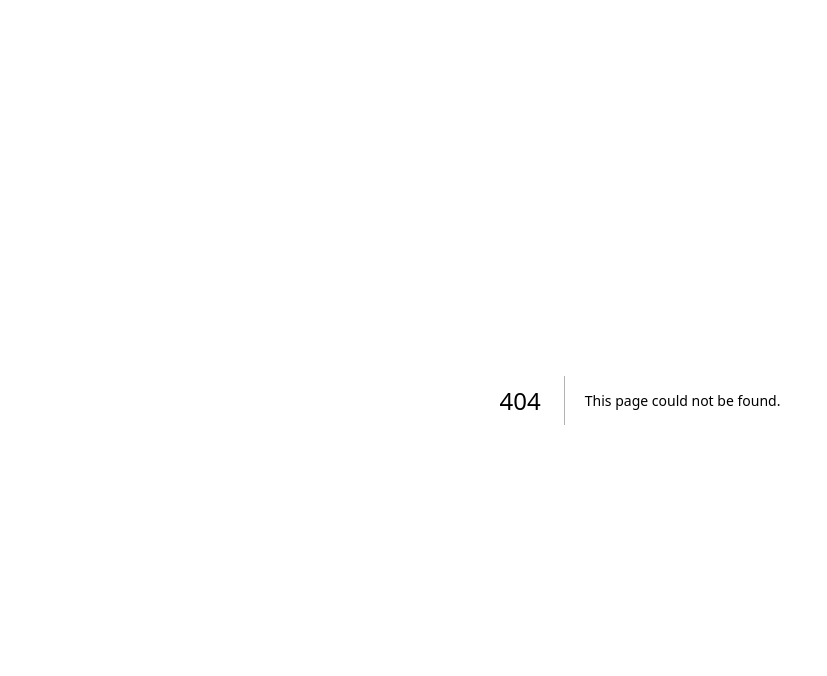
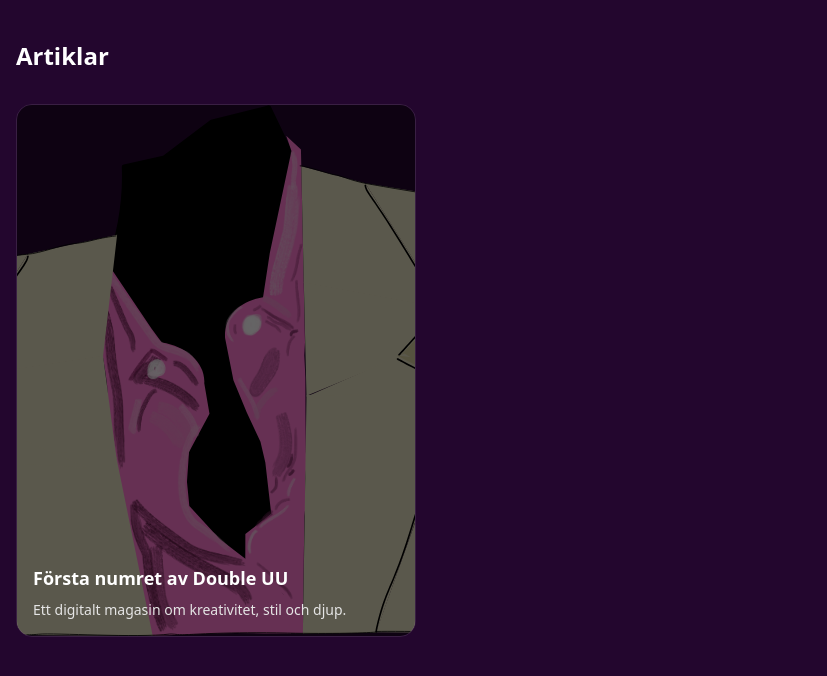
Before and after one commit to gitwilma/double-uu, a Next.js app: page /articles in a window 1280 px wide. Before the commit this address had no page. Shown: the top 676 px of the page, without its empty margins (0-827 px from the left). Built offline with nearby package versions, Linux system fonts and the light colour scheme.

Commit message:
Added animation on Hero, mockdata and types in lib, and first version of articles page

```diff
--- /dev/null
+++ b/app/api/subscribe/route.ts
@@ -0,0 +1,13 @@
+import { NextResponse } from "next/server";
+import { addSubscriber } from "@/lib/repositories/subscriberRepo.mock";
+
+export async function POST(request: Request) {
+  const { email } = await request.json();
+
+  if (!email || typeof email !== "string") {
+    return NextResponse.json({ error: "Invalid email" }, { status: 400 });
+  }
+
+  const subscriber = await addSubscriber(email);
+  return NextResponse.json({ ok: true, subscriber });
+}
--- /dev/null
+++ b/app/articles/ArticleCard.tsx
@@ -0,0 +1,38 @@
+import Link from "next/link";
+import Image from "next/image";
+import type { Article } from "@/lib/types";
+
+type ArticleCardProps = {
+  article: Article;
+};
+
+export function ArticleCard({ article }: ArticleCardProps) {
+  return (
+    <Link href={`/articles/${article.slug}`} className="group block">
+      <article className="relative overflow-hidden rounded-2xl border border-white/10">
+        <div className="relative aspect-[3/4] w-full">
+          {article.coverImage && (
+            <Image
+              src={article.coverImage}
+              alt={article.title}
+              fill
+              className="object-cover"
+            />
+          )}
+
+          <div className="absolute inset-0 bg-black/60 transition-colors duration-300 group-hover:bg-black/0" />
+          <div className="pointer-events-none absolute inset-0 flex flex-col justify-end p-4">
+            <h2 className="text-lg font-semibold text-white">
+              {article.title}
+            </h2>
+            {article.excerpt && (
+              <p className="mt-2 text-sm text-neutral-200">
+                {article.excerpt}
+              </p>
+            )}
+          </div>
+        </div>
+      </article>
+    </Link>
+  );
+}
--- /dev/null
+++ b/app/articles/[slug]/page.tsx
@@ -0,0 +1,28 @@
+import { getArticleBySlug } from "@/lib/repositories/articleRepo.mock";
+import { notFound } from "next/navigation";
+
+interface Props {
+  params: { slug: string };
+}
+
+export default async function ArticlePage({ params }: Props) {
+  const article = await getArticleBySlug(params.slug);
+
+  if (!article || article.status !== "published") {
+    notFound();
+  }
+
+  return (
+    <main className="mx-auto max-w-3xl px-4 py-10">
+      <h1 className="text-3xl font-semibold">{article.title}</h1>
+      {article.publishedAt && (
+        <p className="mt-2 text-xs text-neutral-400">
+          Publicerad {new Date(article.publishedAt).toLocaleDateString("sv-SE")}
+        </p>
+      )}
+      <article className="prose prose-invert mt-6 max-w-none">
+        <p>{article.content}</p>
+      </article>
+    </main>
+  );
+}
--- /dev/null
+++ b/app/articles/page.tsx
@@ -0,0 +1,18 @@
+import { getPublishedArticles } from "@/lib/repositories/articleRepo.mock";
+import { ArticleCard } from "./ArticleCard";
+
+export default async function ArticlesPage() {
+  const articles = await getPublishedArticles();
+
+  return (
+    <main className="mx-auto flex min-h-screen flex-col gap-8 px-4 py-10 bg-[#23062E]">
+      <h1 className="text-2xl font-semibold text-white">Artiklar</h1>
+
+      <section className="grid gap-6 md:grid-cols-2 lg:grid-cols-3">
+        {articles.map((article) => (
+          <ArticleCard key={article.id} article={article} />
+        ))}
+      </section>
+    </main>
+  );
+}
--- a/app/components/home/Hero.tsx
+++ b/app/components/home/Hero.tsx
@@ -2,11 +2,54 @@
 
 import Image from "next/image";
 import { HeroWrapper } from "./Hero.styled";
+import { motion } from "framer-motion";
+import { useState, useCallback, useEffect } from "react";
+import { useRouter } from "next/navigation";
 
+const MIN_ZOOM = 1;
+const MAX_ZOOM = 10;
+const ZOOM_STEP = 0.05;
 
 export function Hero() {
+  const [zoom, setZoom] = useState(1);
+  const [hasNavigated] = useState(false);
+  const router = useRouter();
+
+  const handleWheel = useCallback(
+    (event: React.WheelEvent<HTMLDivElement>) => {
+      event.preventDefault();
+
+      const direction = event.deltaY < 0 ? 1 : -1;
+
+      setZoom((prev) => {
+        const next = Math.min(
+          MAX_ZOOM,
+          Math.max(MIN_ZOOM, prev + direction * ZOOM_STEP)
+        );
+        return next;
+      });
+    },
+    []
+  );
+
+  useEffect(() => {
+    if (!hasNavigated && zoom >= MAX_ZOOM) {
+      router.push("/inner");
+    }
+  }, [zoom, hasNavigated, router]);
+
   return (
-    <HeroWrapper>
+    <HeroWrapper
+      onWheel={handleWheel}
+      style={{ position: "relative", overflow: "hidden" }}
+    >
+      <motion.div
+        className="relative h-full w-full"
+        animate={{ scale: zoom }}
+        transition={{ type: "spring", stiffness: 20, damping: 30 }}
+
+        style={{ originX: 0.65, originY: 0.6 }}
+      >
         <Image
           src="/illustrations/blazer-lady3.svg"
           alt="Blazer lady hero"
@@ -14,6 +57,15 @@ export function Hero() {
           priority
           className="object-contain bg-[#F5EDF8]"
         />
+        <Image
+          src="/illustrations/Group.svg"
+          alt="Overlay group"
+          width={80}
+          height={80}
+          className="pointer-events-none absolute left-5/8 top-5/9 -translate-x-2/4 -translate-y-1/4"
+          priority
+        />
+      </motion.div>
     </HeroWrapper>
   );
 }
--- /dev/null
+++ b/app/inner/page.tsx
@@ -0,0 +1,30 @@
+"use client";
+
+import { motion } from "framer-motion";
+import Image from "next/image";
+
+export default function InnerPage() {
+  return (
+    <div className="relative flex h-screen items-center justify-center bg-[#23062E] text-white overflow-hidden">
+      <motion.div
+        className="absolute left-1/2 top-1/2 -translate-x-1/2 -translate-y-1/2"
+        initial={{ y: 0, scale: 1 }}
+        animate={{ y: -230, scale: 0.1 }}
+        transition={{
+          duration: 1.8,
+          ease: "easeInOut",
+        }}
+      >
+        <Image
+          src="/logo1.svg"
+          alt="Logo"
+          width={800}
+          height={800}
+          className="drop-shadow-lg"
+          priority
+        />
+      </motion.div>
+
+    </div>
+  );
+}
--- a/app/page.tsx
+++ b/app/page.tsx
@@ -1,15 +1,12 @@
 import { Hero } from "./components/home/Hero";
 import { Footer } from "./components/layout/Footer";
 
-
 export default function HomePage() {
   return (
-    <div className="flex h-screen flex-col overflow-hidden">
-
+    <div className="flex h-screen flex-col overflow-hidden bg-[#F5EDF8]">
       <main className="relative flex-1">
         <Hero />
       </main>
-
       <Footer />
     </div>
   );
--- /dev/null
+++ b/lib/mock-data.ts
@@ -0,0 +1,44 @@
+import type { Article, User, Subscriber } from "./types";
+
+export const mockUsers: User[] = [
+  {
+    id: "u1",
+    email: "admin@doubleuu.se",
+    name: "Admin",
+    role: "admin",
+  },
+];
+
+export const mockArticles: Article[] = [
+  {
+    id: "a1",
+    slug: "forsta-numret",
+    title: "Första numret av Double UU",
+    excerpt: "Ett digitalt magasin om kreativitet, stil och djup.",
+    content: "Här kommer längre brödtext... (mock).",
+    coverImage: "/illustrations/blazer-lady3.svg",
+    tags: ["kreativitet", "mode"],
+    status: "published",
+    publishedAt: "2025-01-10T10:00:00Z",
+    authorId: "u1",
+  },
+  {
+    id: "a2",
+    slug: "intervju-med-dig-sjalv",
+    title: "Intervju: att bygga sitt eget magasin",
+    excerpt: "En pratstund om att skapa något eget från scratch.",
+    content: "Mer mock-text här...",
+    status: "draft",
+    authorId: "u1",
+  },
+];
+
+export const mockSubscribers: Subscriber[] = [
+  {
+    id: "s1",
+    email: "test@reader.com",
+    createdAt: "2025-01-05T09:00:00Z",
+    confirmed: true,
+    unsubscribed: false,
+  },
+];
--- /dev/null
+++ b/lib/repositories/articleRepo.mock.ts
@@ -0,0 +1,12 @@
+import { mockArticles } from "../mock-data";
+import type { Article } from "../types";
+
+export async function getPublishedArticles(): Promise<Article[]> {
+  return mockArticles.filter((a) => a.status === "published");
+}
+
+export async function getArticleBySlug(
+  slug: string
+): Promise<Article | null> {
+  return mockArticles.find((a) => a.slug === slug) ?? null;
+}
--- /dev/null
+++ b/lib/repositories/subscriberRepo.mock.ts
@@ -0,0 +1,14 @@
+import { mockSubscribers } from "../mock-data";
+import type { Subscriber } from "../types";
+
+export async function addSubscriber(email: string): Promise<Subscriber> {
+  const newSub: Subscriber = {
+    id: `s${mockSubscribers.length + 1}`,
+    email,
+    createdAt: new Date().toISOString(),
+    confirmed: true,
+    unsubscribed: false,
+  };
+  mockSubscribers.push(newSub);
+  return newSub;
+}
--- /dev/null
+++ b/lib/types.ts
@@ -0,0 +1,29 @@
+export type ArticleStatus = "draft" | "published";
+
+export interface Article {
+  id: string;
+  slug: string;
+  title: string;
+  excerpt: string;
+  content: string;
+  coverImage?: string;
+  tags?: string[];
+  status: ArticleStatus;
+  publishedAt?: string;
+  authorId: string;
+}
+
+export interface User {
+  id: string;
+  email: string;
+  name: string;
+  role: "admin" | "editor";
+}
+
+export interface Subscriber {
+  id: string;
+  email: string;
+  createdAt: string;
+  confirmed: boolean;
+  unsubscribed: boolean;
+}
```
Also changed, not shown: public/illustrations/Group.svg (added), public/logo1.svg (added). Lines whose indentation alone changed are shown as unchanged.
